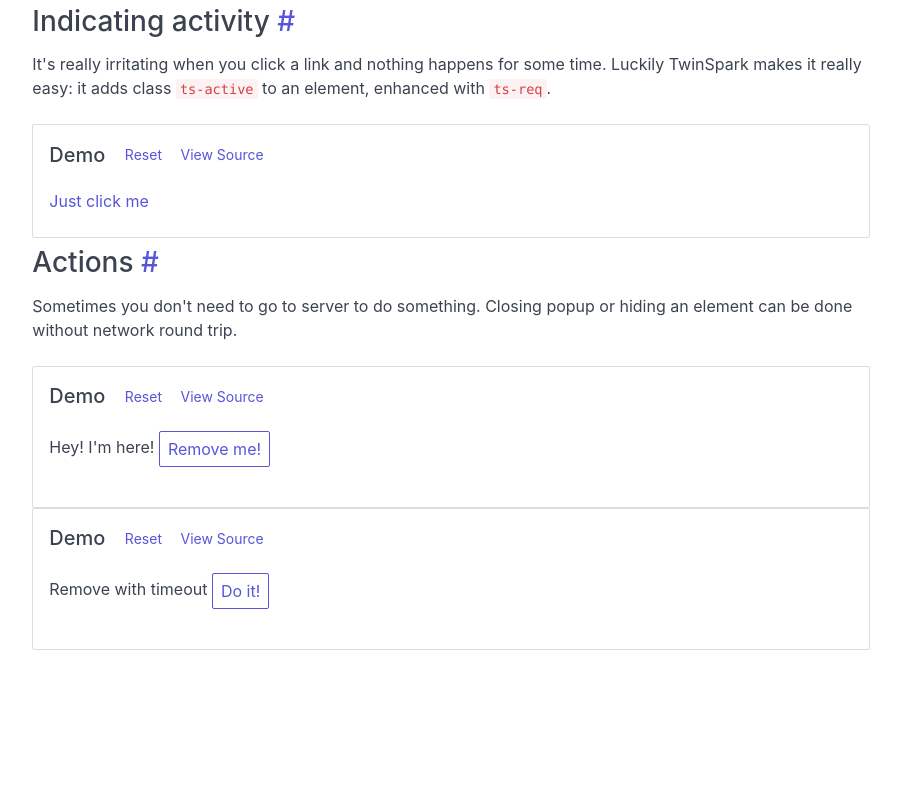
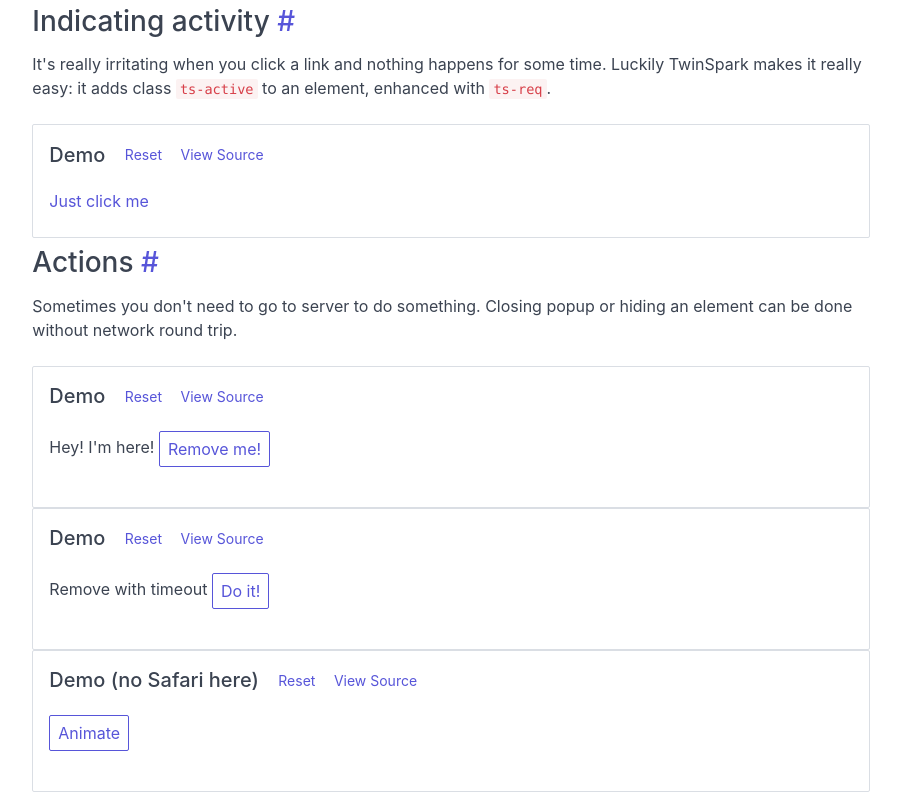
Before and after one commit to piranha/twinspark-js, a plain HTML site: page index.html in a window 1280 px wide. Shown: the part 1494-2289 px from the top of the page, without its empty margins (189-1090 px from the left). Before the commit the page ends 2192 px from the top, so only its background shows below. Drawn offline with Linux system fonts and the light colour scheme.

Commit message:
make animate work

```diff
--- a/index.html
+++ b/index.html
@@ -277,3 +277,18 @@
     </p>
   </div>
 </div>
+
+
+<div class="card">
+  <div class="card-header">
+    <h5 class="d-inline mr-2">Demo (no Safari here)</h5>
+    <button class="btn btn-link btn-sm reset">Reset</button>
+    <button class="btn btn-link btn-sm source">View Source</button>
+  </div>
+
+  <div class="card-body">
+    <p ts-target="this">
+      <button class="btn" ts-action='animate [{"transform": "translate3D(0,0,0)"},{"transform": "translate3D(300px,0,0)"}] {"duration": 1000, "iterations": 10}' ts-trigger="click">Animate</button>
+    </p>
+  </div>
+</div>
--- a/twinspark.js
+++ b/twinspark.js
@@ -230,9 +230,9 @@
           string = false;
         }
       } else {
-        if (c == "{") {
+        if ((c == "{") || (c == "[")) {
           json = c;
-        } else if (c == "'") {
+        } else if ((c == "'") || (c == '"')) {
           string = c;
         } else if (c == " ") {
           consume();
```
